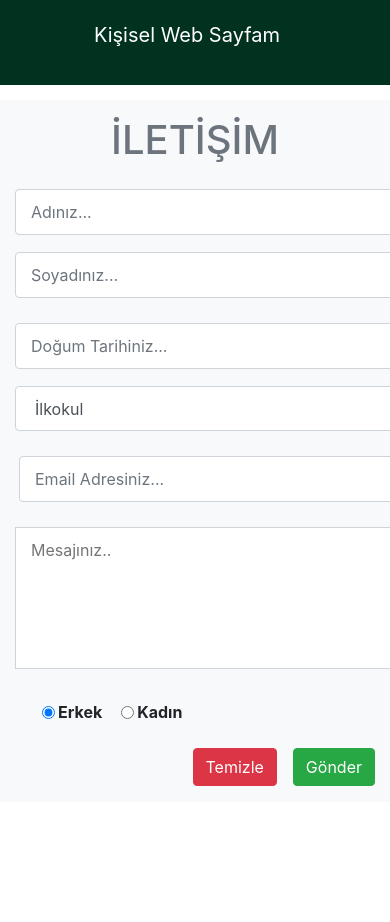
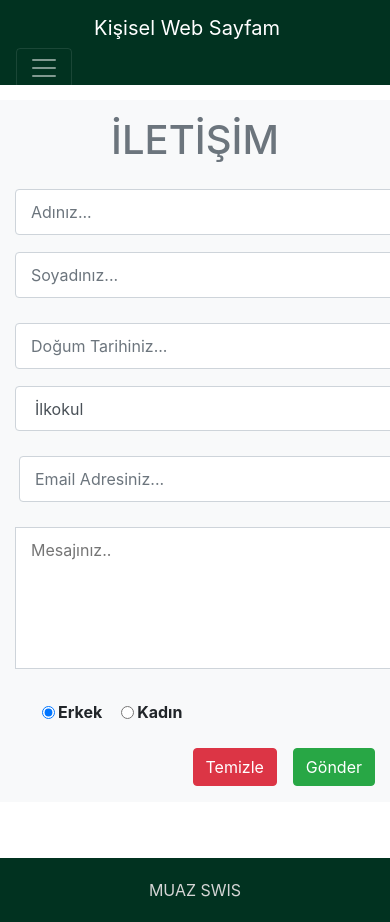
Before and after one commit to Muazswis/muazswis, a PHP site: page /iletisim.HTML in a window 390 px wide; the page is wider, and only the part inside the window is pictured. Run offline with PHP 8.4, Linux system fonts and the light colour scheme; some web fonts are replaced.

Commit message:
guncelleme

```diff
--- a/iletisim.HTML
+++ b/iletisim.HTML
@@ -15,6 +15,9 @@
 
     <nav class="navbar navbar-expand-md navbar-dark bg-dark text-white fixed-top">
         <a class="navbar-brand center" href="index.html"> Kişisel Web Sayfam</a>
+        <button class="navbar-toggler" type="button" data-toggle="collapse" data-target="#navbarResponsive">
+            <span class="navbar-toggler-icon"></span> <!-- Hamburger menü simgesi -->
+        </button>
         <div  class=container-fluid>
 
             <div class="collapse navbar-collapse" id="navbarResponsive">
@@ -33,7 +36,7 @@
                         <a class="nav-link text-white" href="sehrim.html " target="_self">Şehrim</a>
                     </li>
                     <li class="nav-item px-2">
-                        <a class="nav-link text-white" href=" mirasimiz.html" target="_self">mirasimiz</a>
+                        <a class="nav-link text-white" href=" mirasimiz.html" target="_self">Mirasımız</a>
                     </li>
                     <li class="nav-item px-2">
                         <a class="nav-link text-white" href="ilgialanlarim.html" target="_self">İlgi Alanlarım</a>
@@ -135,11 +138,20 @@
                     </div>
                 </div>
             </div>
+            <footer>
+                <div class="container-fluid padding">
+                    <div class="row text-center">
+                        <div class="col-md-12">
+                            MUAZ SWIS
+                        </div>
+                    </div>
+                </div>
+            </footer>
         </div>
     </section>
 
 
-    <script>
+    <script>// Email doğrulama fonksiyonu
         /* https://stackoverflow.com/questions/46155/whats-the-best-way-to-validate-an-email-address-in-javascript burdan alındı kod  */
         const validateEmail = function(email) {
             return String(email)
@@ -149,7 +161,7 @@
                 );
         };
 
-        function kontrol() {
+        function kontrol() {// Form kontrol fonksiyonu
             var sendBtn = document.querySelector(".sendBtn")
             console.log(sendBtn)
             var isim = document.getElementById("ad").value;
@@ -161,7 +173,7 @@
 
             if (isim == null || isim == "" || soyad == null || soyad == "" || doğum == null || doğum == "" || eğitim == null || eğitim == "" || mesaj == null || mesaj == "" || email == "") {
                 alert("Bütün Alanları Doldurmak Zorunludur.!");
-            }
+            }// Email format kontrolü
             if (!validateEmail(email)) {
                 alert("Email formatında degıl !");
 
@@ -171,6 +183,13 @@
             }
         }
     </script>
+    <script>
+        document.addEventListener("DOMContentLoaded", function () {
+            document.querySelector(".navbar-toggler").addEventListener("click", function () {
+                document.querySelector(".navbar-collapse").classList.toggle("show");
+            });
+        });
+    </script>
 </body>
 
 </html>
```
Also changed, not shown: Css/ilgialanlarim.css (+13 -0 lines), iletiЯim.php (+22 -8 lines).
